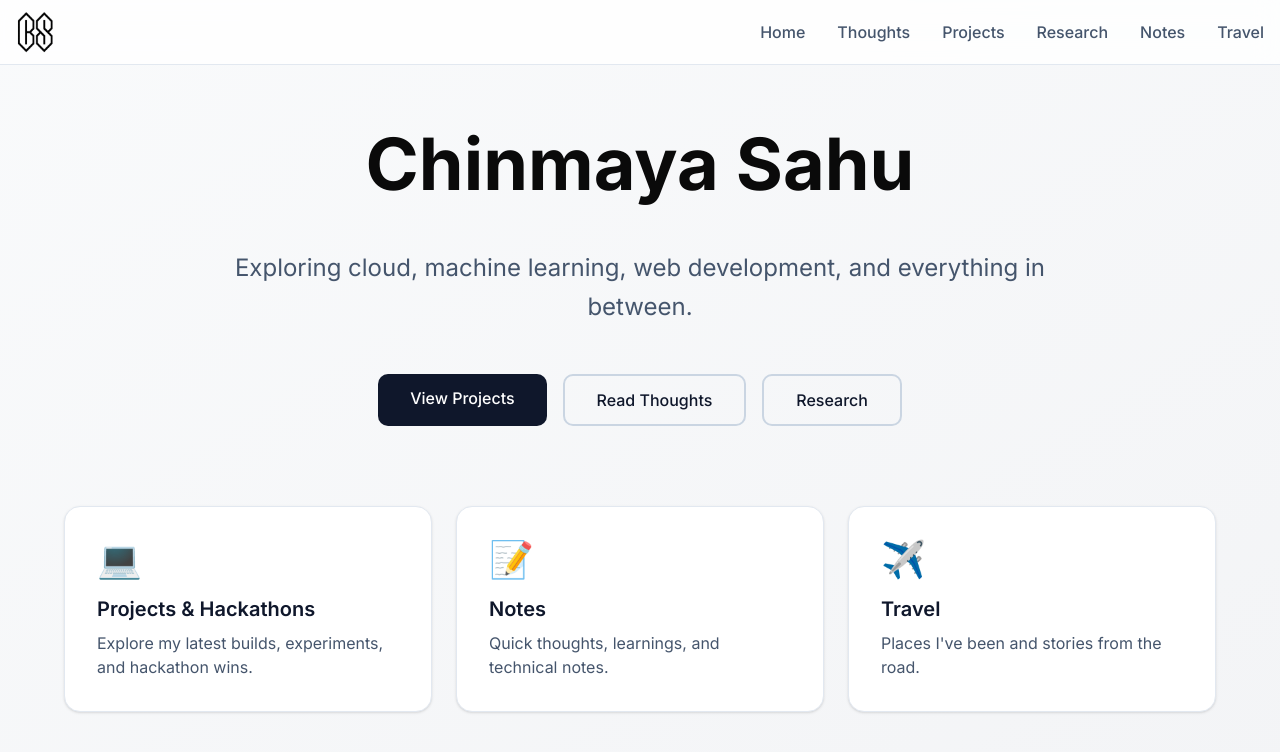
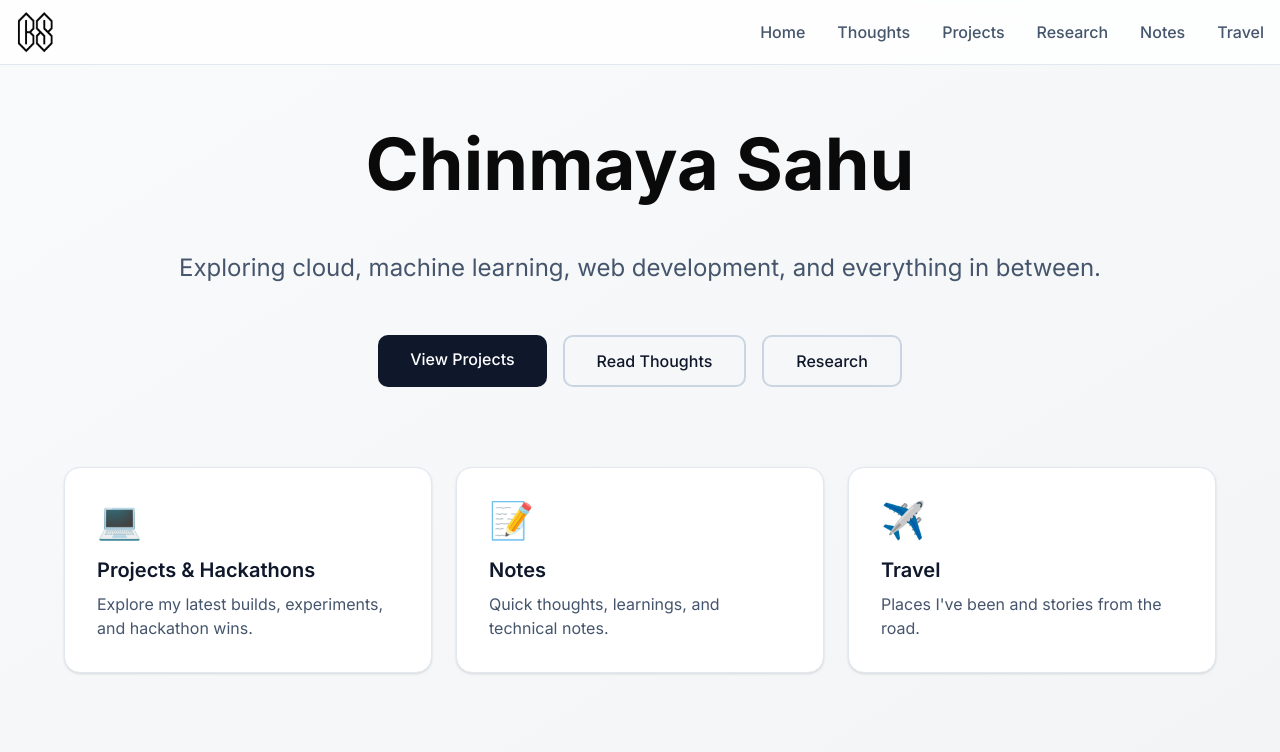
Before and after one commit to csking101/website, a Next.js app in the folder my-portfolio/: page / in a window 1280 px wide. Shown: the top 752 px of the page. Built offline with nearby package versions, Linux system fonts and the light colour scheme.

Commit message:
tiny change

```diff
--- a/my-portfolio/app/page.tsx
+++ b/my-portfolio/app/page.tsx
@@ -3,7 +3,7 @@
     <div className="min-h-screen bg-gradient-to-br from-gray-50 to-gray-100">
       {/* Hero Section */}
       <section className="container mx-auto px-4 pt-32 pb-20">
-        <div className="max-w-4xl mx-auto text-center">
+        <div className="max-w-5xl mx-auto text-center">
           {/* Name */}
           <h1 className="text-5xl md:text-7xl font-bold mb-12">
             Chinmaya Sahu
```
